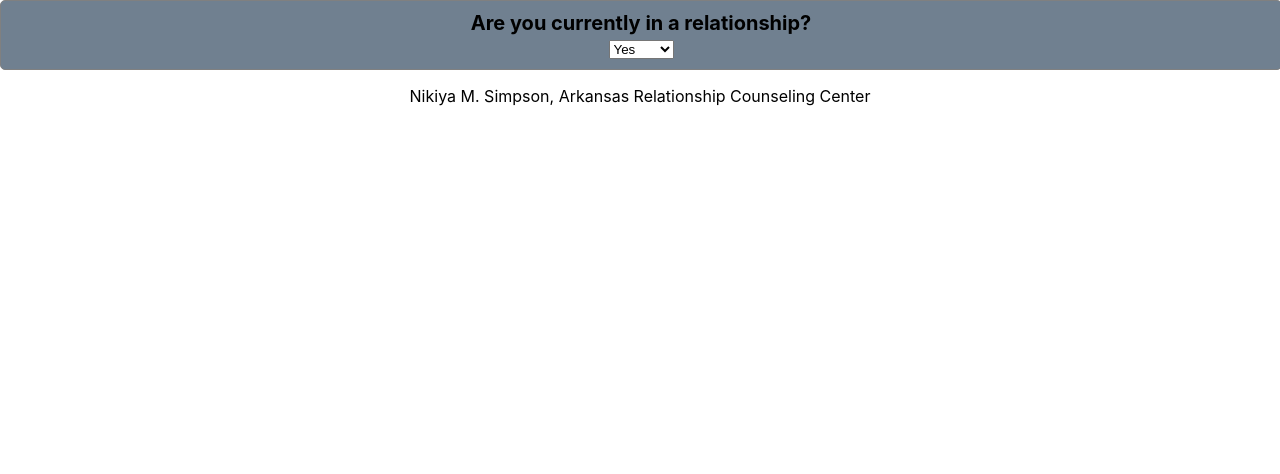
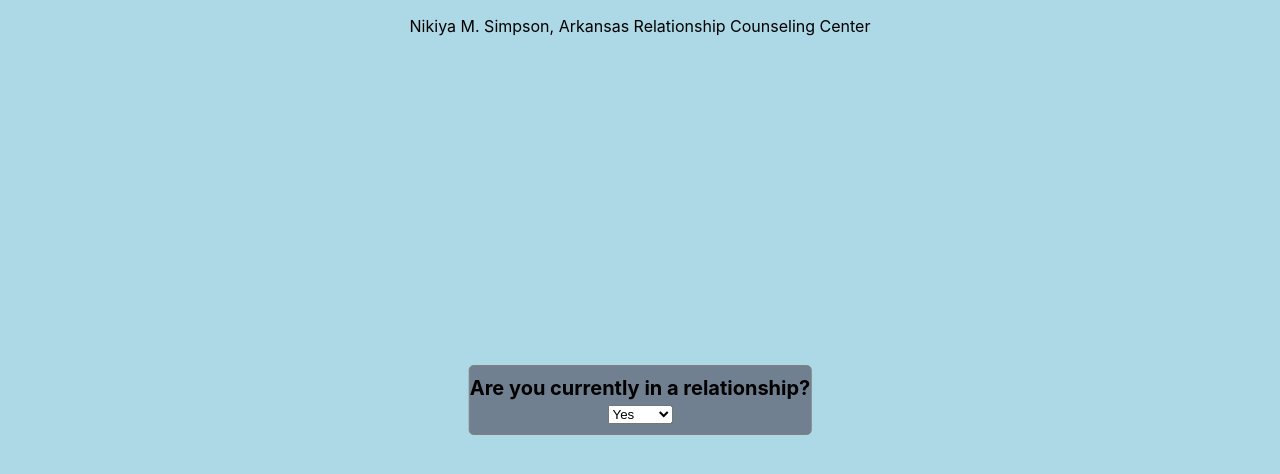
Before and after one commit to nikiyasimpson/relationship-quiz, a React (Create React App) app: page / in a window 1280 px wide. Shown: the top 474 px of the page. Built offline with nearby package versions, Linux system fonts and the light colour scheme.

Commit message:
Add modal style to question

```diff
--- a/src/App.css
+++ b/src/App.css
@@ -21,8 +21,15 @@
   color: #61dafb;
 }
 
+body {
+	background-color: lightblue;
+}
+
 .question {
-  width: 100%;
+  position: absolute;
+  top: 50%;
+  left: 50%;
+  transform: translate(-50%, -50%);
   background-color: slategrey;
   border: 1px grey solid;
   border-radius: 5px;
@@ -30,6 +37,7 @@
   font-weight: bolder;
   padding-top: 10px;
   padding-bottom: 10px;
+  z-index: 1;
 
 }
 
```
